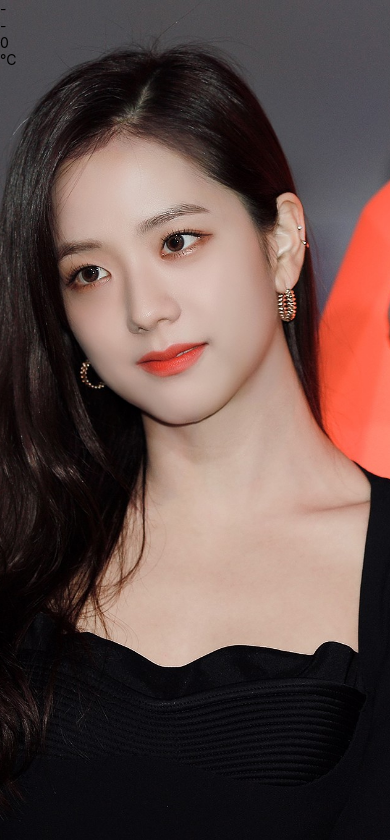
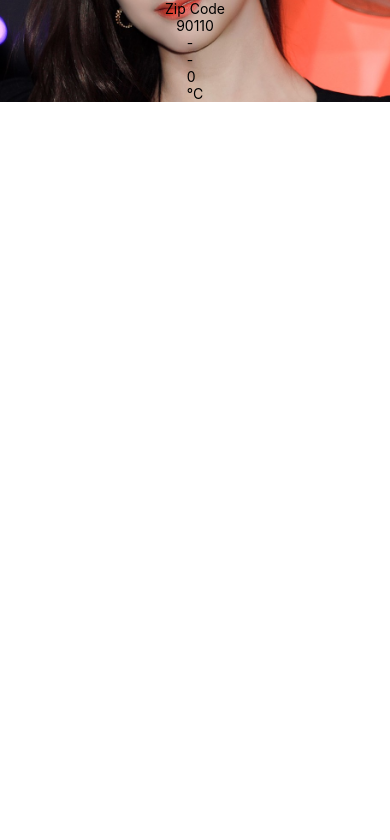
Before and after one commit to slnamtarn/6210110566_3SA04, a React Native app: screen / in a window 390 px wide. Shown: the top 840 px of the page. Built offline with nearby package versions, Linux system fonts and the light colour scheme.

Commit message:
ล์ Weather.js และรูป background ที่เหมาะสม

```diff
--- a/App.js
+++ b/App.js
@@ -2,6 +2,7 @@
 import React from 'react';
 import { StyleSheet, View } from 'react-native';
 import Weather from './components/Weather';
+import Constants from 'expo-constants' ;
 
 export default function App() {
   return (
@@ -14,9 +15,6 @@
 
 const styles = StyleSheet.create({
   container: {
-    flex: 1,
-    backgroundColor: '#fff',
-    alignItems: 'center',
-    justifyContent: 'center',
+   paddingTop: Constants.statusBarHeight
   },
 });
--- a/components/Weather.js
+++ b/components/Weather.js
@@ -12,13 +12,17 @@
 
     return (
         <ImageBackground source={require('../jisoo.jpg')} style={styles.backdrop}>
+            <Text>Zip Code</Text>
+            <Text>{props.zipCode}</Text>
             <Forecast {...forecastInfo}/>
+
         </ImageBackground>
     )
 }
 
 const styles = StyleSheet.create({
     backdrop: {
+        alignItems: 'center',
         width: '100%',
         height: '100%'
     }
```
Also changed, not shown: components/Forecast.js (line endings or trailing spaces).
